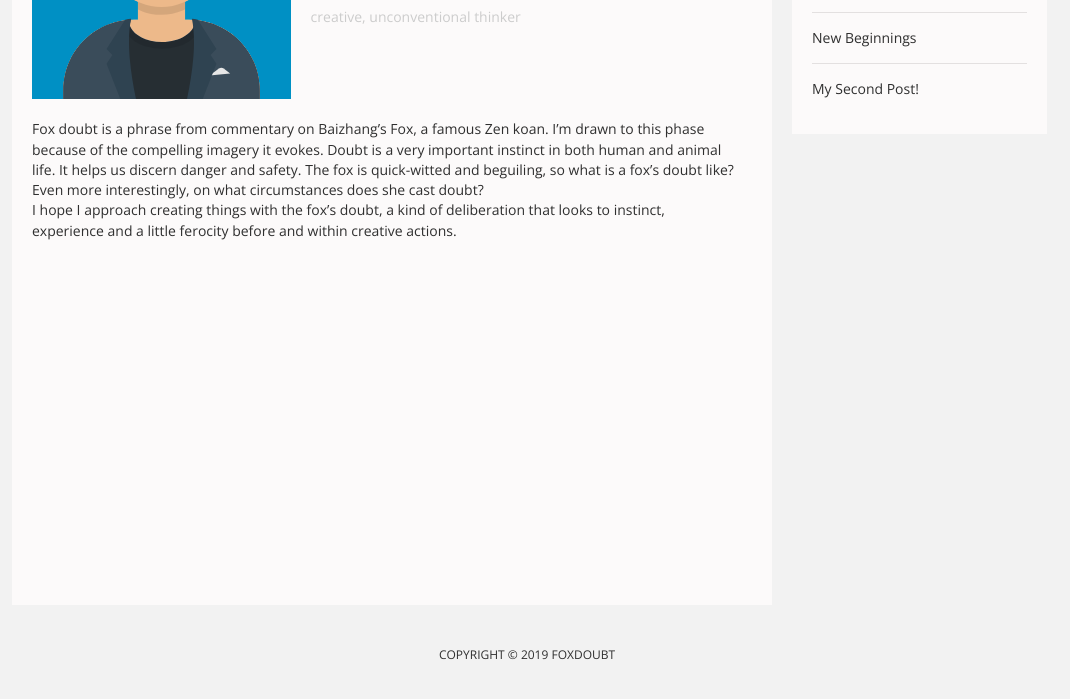
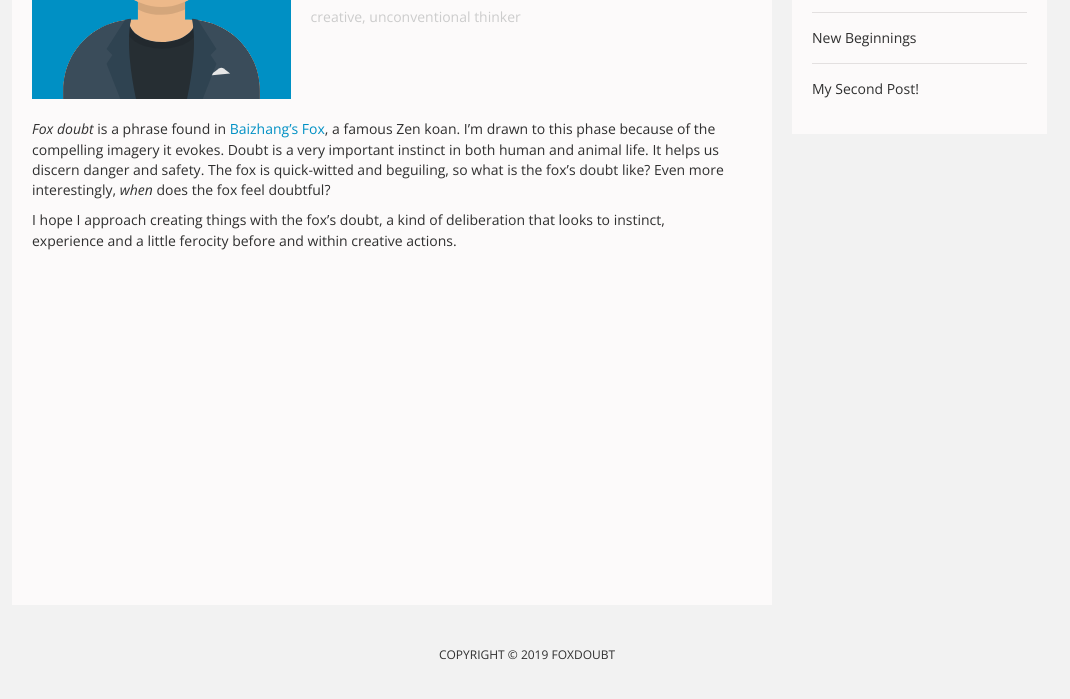
Before and after one commit to foxdoubt/foxdoubt.io, a Gatsby site: page / in a window 1280 px wide. Shown: the part 195-894 px from the top of the page, without its empty margins (113-1183 px from the left). Built offline with nearby package versions, Linux system fonts and the light colour scheme; Gatsby itself is replaced by a stand-in of ours; some packages are replaced by stand-ins of ours.

Commit message:
Add some space for blog paragraphs, and tweak bio

```diff
--- a/content/blog/bio-blurb.md
+++ b/content/blog/bio-blurb.md
@@ -1,9 +1,9 @@
 ---
 title: bio blurb
-date: "2019-09-17T22:12:03.284Z"
-description: "bio blurb"
+date: '2019-09-17T22:12:03.284Z'
+description: 'bio blurb'
 ---
 
-Fox doubt is a phrase from commentary on Baizhang’s Fox, a famous Zen koan. I’m drawn to this phase because of the compelling imagery it evokes. Doubt is a very important instinct in both human and animal life. It helps us discern danger and safety. The fox is quick-witted and beguiling, so what is a fox’s doubt like? Even more interestingly, on what circumstances does she cast doubt?
+_Fox doubt_ is a phrase found in <a href="https://en.wikipedia.org/wiki/Wild_fox_koan" target="_blank">Baizhang’s Fox</a>, a famous Zen koan. I’m drawn to this phase because of the compelling imagery it evokes. Doubt is a very important instinct in both human and animal life. It helps us discern danger and safety. The fox is quick-witted and beguiling, so what is the fox’s doubt like? Even more interestingly, _when_ does the fox feel doubtful?
 
 I hope I approach creating things with the fox’s doubt, a kind of deliberation that looks to instinct, experience and a little ferocity before and within creative actions.
--- a/src/styles/index.scss
+++ b/src/styles/index.scss
@@ -319,6 +319,11 @@ img {
   @include tablet {
     padding-right: $content-space-md;
   }
+  p {
+    &:not(:first-child) {
+      margin-top: $content-space-xs;
+    }
+  }
 }
 
 .foxdoubt-nav {
```
